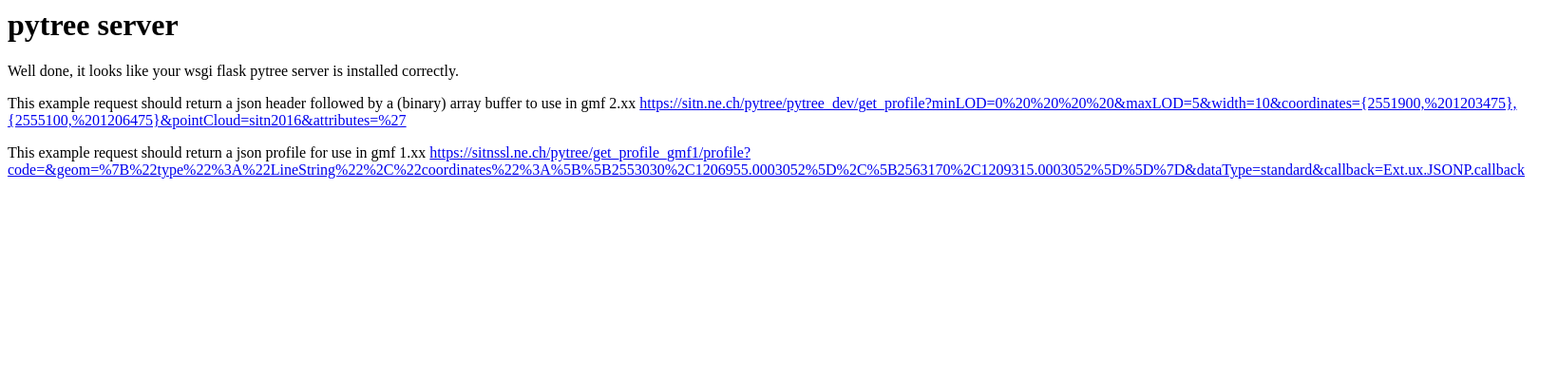
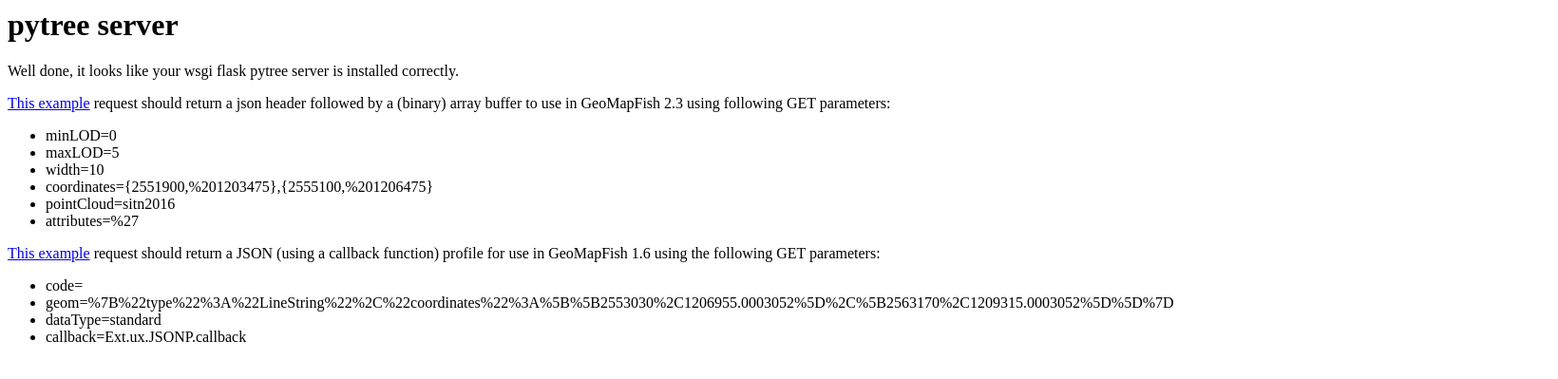
Before and after one commit to sitn/pytree, a Flask app: page / in a window 1640 px wide. Shown: the top 399 px of the page at 95% size. Run offline with Flask 2, Linux system fonts and the light colour scheme; parts of the project's set-up code (start-up, migrations or seed data) failed here and were passed over.

Commit message:
Update example

```diff
--- a/pytree/templates/home.html
+++ b/pytree/templates/home.html
@@ -12,12 +12,24 @@
         Well done, it looks like your wsgi flask pytree server is installed correctly.
         </p>
         <p>
-		This example request should return a json header followed by a (binary) array buffer to use in gmf 2.xx
-		<a target="_blank" href="https://sitn.ne.ch/pytree/pytree_dev/get_profile?minLOD=0&maxLOD=5&width=10&coordinates={2551900,%201203475},{2555100,%201206475}&pointCloud=sitn2016&attributes=%27">https://sitn.ne.ch/pytree/pytree_dev/get_profile?minLOD=0%20%20%20%20&maxLOD=5&width=10&coordinates={2551900,%201203475},{2555100,%201206475}&pointCloud=sitn2016&attributes=%27<a>
-		</p>
+        <a href="{{ url_for('get_profile') }}?minLOD=0&maxLOD=5&width=10&coordinates={2551900,%201203475},{2555100,%201206475}&pointCloud=sitn2016&attributes=%27" target=_blank>This example</a> request should return a json header followed by a (binary) array buffer to use in GeoMapFish 2.3 using following GET parameters:
+        <ul>
+        <li>minLOD=0</li>
+        <li>maxLOD=5</li>
+        <li>width=10</li>
+        <li>coordinates={2551900,%201203475},{2555100,%201206475}</li>
+        <li>pointCloud=sitn2016</li>
+        <li>attributes=%27</li>
+        </ul>
         <p>
-		This example request should return a json profile for use in gmf 1.xx
-		<a target="_blank" href="https://sitnssl.ne.ch/pytree/pytree_dev/get_profile_gmf1/profile?code=&geom=%7B%22type%22%3A%22LineString%22%2C%22coordinates%22%3A%5B%5B2553030%2C1206955.0003052%5D%2C%5B2563170%2C1209315.0003052%5D%5D%7D&dataType=standard&callback=Ext.ux.JSONP.callback">https://sitnssl.ne.ch/pytree/get_profile_gmf1/profile?code=&geom=%7B%22type%22%3A%22LineString%22%2C%22coordinates%22%3A%5B%5B2553030%2C1206955.0003052%5D%2C%5B2563170%2C1209315.0003052%5D%5D%7D&dataType=standard&callback=Ext.ux.JSONP.callback<a>
+        <a href="{{ url_for('get_profile_gmf1') }}?code=&geom=%7B%22type%22%3A%22LineString%22%2C%22coordinates%22%3A%5B%5B2553030%2C1206955.0003052%5D%2C%5B2563170%2C1209315.0003052%5D%5D%7D&dataType=standard&callback=Ext.ux.JSONP.callback" target=_blank>This example</a>
+        request should return a JSON (using a callback function) profile for use in GeoMapFish 1.6 using the following GET parameters:
+        <ul>
+        <li>code=</li>
+        <li>geom=%7B%22type%22%3A%22LineString%22%2C%22coordinates%22%3A%5B%5B2553030%2C1206955.0003052%5D%2C%5B2563170%2C1209315.0003052%5D%5D%7D</li>
+        <li>dataType=standard</li>
+        <li>callback=Ext.ux.JSONP.callback</li>
+        </ul>
         </p>
     </div>
 </body>
```
Lines whose indentation alone changed are shown as unchanged.
